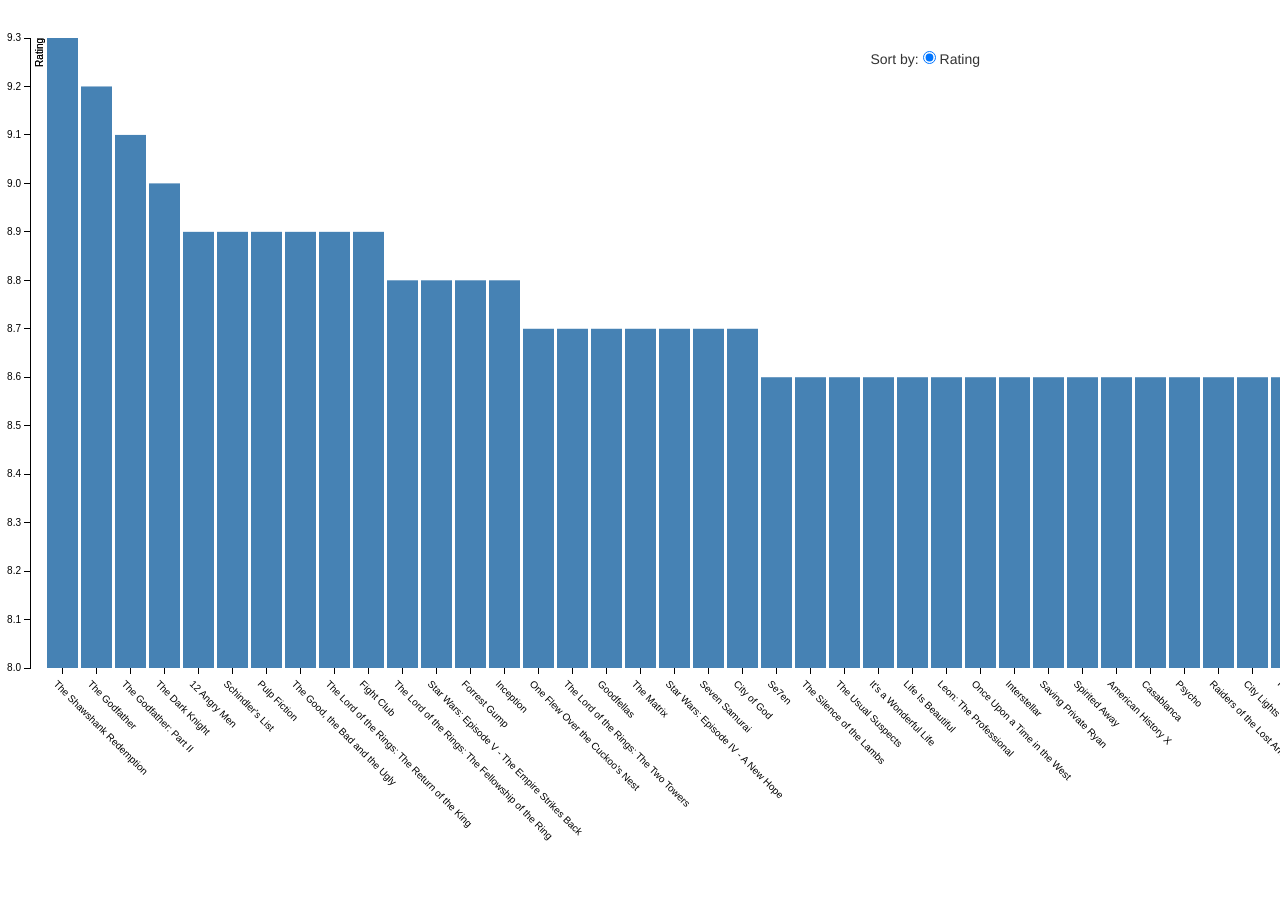
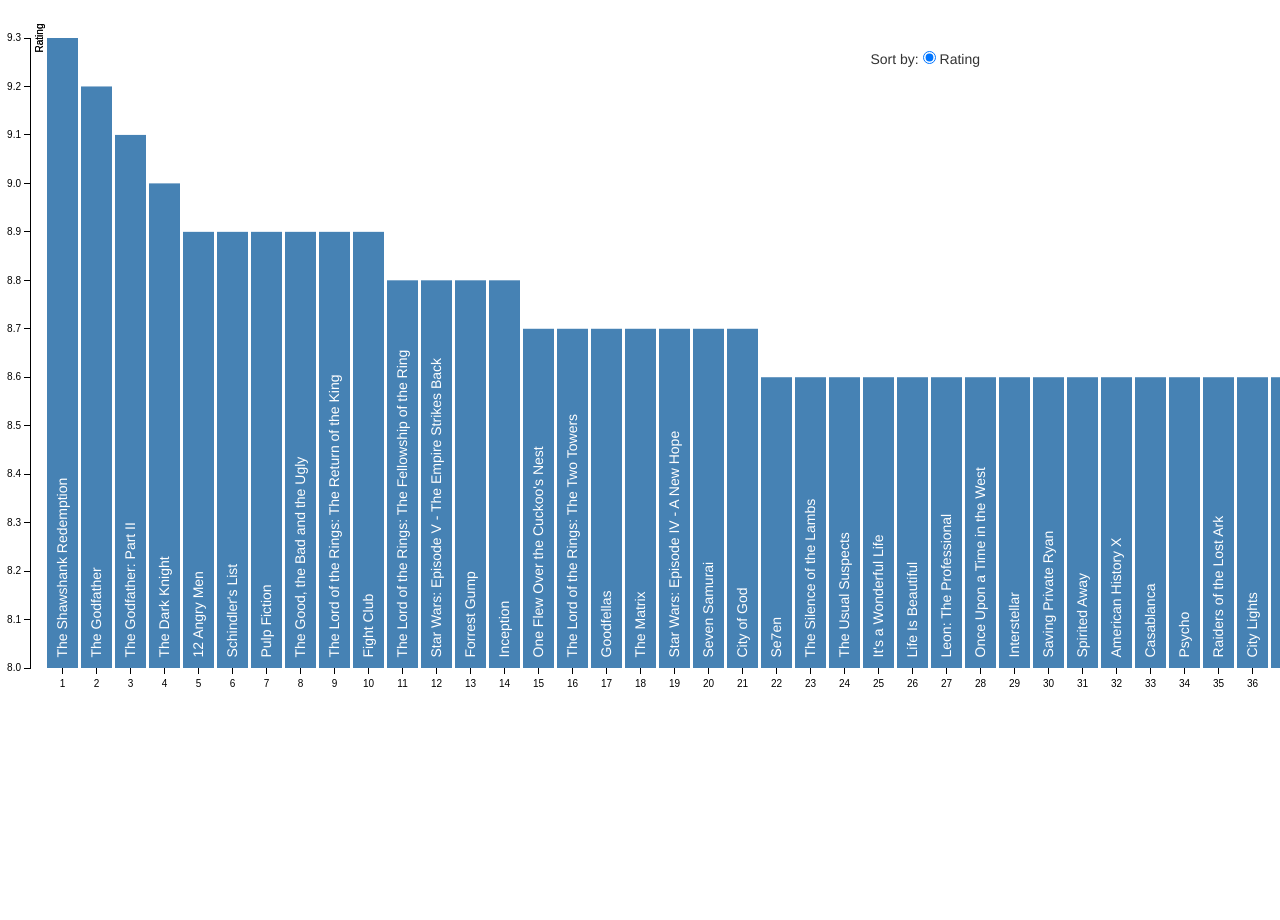
Before and after one commit to owennw/imdb-50, a plain HTML site: page index.html in a window 1280 px wide. Shown: the part 53-973 px from the top of the page. Drawn offline with nearby package versions, Linux system fonts and the light colour scheme.

Commit message:
Move text into bars

```diff
--- a/index.html
+++ b/index.html
@@ -15,7 +15,7 @@
 <body ng-cloak ng-controller="Top50Ctrl as top50Ctrl">
     <nav class="navbar navbar-inverse navbar-static-top">
         <div class="navbar-header">
-            <a class="navbar-brand" href="#/">IMDB Top 20 Visualiser</a>
+            <a class="navbar-brand" href="/">IMDB Top 50 Visualiser</a>
         </div>
     </nav>
 
--- a/js/barChart-directive.js
+++ b/js/barChart-directive.js
@@ -5,7 +5,6 @@
     .directive('top50BarChart', function () {
       return {
         restrict: 'E',
-        controller: 'Top50Ctrl',
         scope: {
           data: '='
         },
@@ -35,20 +34,21 @@
             .attr("transform", "translate(" + margin.left + "," + margin.top + ")");
 
           var render = function (data) {
-            x.domain(data.map(function (d) { return d.title; }));
+            x.domain(data.map(function (d) { return d.rank; }));
             y.domain([8, d3.max(data, function (d) { return d.rating; })]);
 
+            // x-axis
             chart.append("g")
               .attr("class", "x axis")
               .attr("transform", "translate(0," + height + ")")
               .call(xAxis)
             .selectAll("text")
               .attr("y", 15)
-              .attr("x", 5)
+              .attr("x", 0)
               .attr("dy", ".35em")
-              .attr("transform", "rotate(45)")
-              .style("text-anchor", "start");
+              .style("text-anchor", "middle");
 
+            // y-axis
             chart.append("g")
               .attr("class", "y axis")
               .call(yAxis)
@@ -56,17 +56,28 @@
               .attr("transform", "rotate(-90)")
               .attr("y", 6)
               .attr("dy", ".71em")
-              .style("text-anchor", "end")
+              .style("text-anchor", "middle")
               .text("Rating");
 
-            chart.selectAll(".bar")
+            var bar = chart.selectAll(".bar")
                 .data(data)
-              .enter().append("rect")
-                .attr("class", "bar")
-                .attr("x", function (d) { return x(d.title); })
-                .attr("y", function (d) { return y(d.rating); })
-                .attr("height", function (d) { return height - y(d.rating); })
-                .attr("width", x.rangeBand());
+              .enter();
+
+            bar.append("rect")
+              .attr("class", "bar")
+              .attr("x", function (d) { return x(d.rank); })
+              .attr("y", function (d) { return y(d.rating); })
+              .attr("height", function (d) { return height - y(d.rating); })
+              .attr("width", x.rangeBand());
+
+            bar.append("text")
+              .attr("x", function (d) { return -height; })
+              .attr("y", function (d) { return x(d.rank) + x.rangeBand() / 2; })
+              .attr("transform", "rotate(-90)")
+              .style("fill", "white")
+              .attr("dx", ".75em")
+              .attr("dy", ".3em")
+              .text(function (d) { return d.title; });
           };
 
           scope.$watch('data', function () {
```
